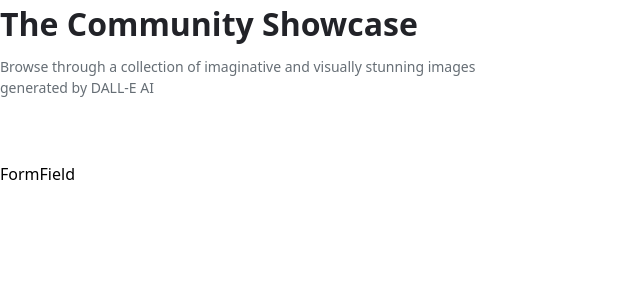
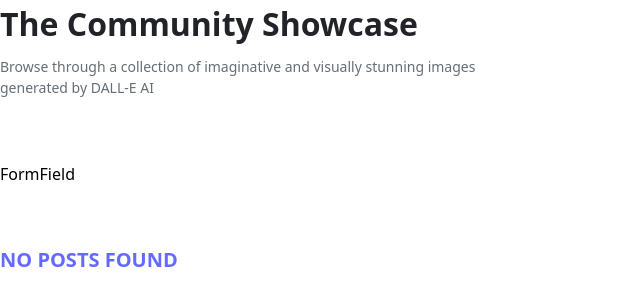
Before and after one commit to ting11222001/AI-Image-Generation-App, a Next.js app: page /Content in a window 1280 px wide. Shown: the top 306 px of the page, without its empty margins (0-640 px from the left). Built offline with nearby package versions, Linux system fonts and the light colour scheme.

Commit message:
feat: 🎸 create search results layout

```diff
--- a/pages/Content.tsx
+++ b/pages/Content.tsx
@@ -3,7 +3,30 @@
 import Loader from "@/components/Loader";
 import Card from "@/components/Card";
 
-type Props = {}
+type Props = {
+  data?: Array<any>;
+  title?: string;
+}
+
+const RenderCards = ({ data, title }: Props) => {
+  if (data && data.length > 0) {
+    return (
+      <>
+        {data.map((post) => {
+          <Card
+            key={post._id}
+            {...post}
+          />
+        })}
+      </>
+    )
+  }
+  return (
+    <>
+      <h2 className="mt-5 font-bold text-[#6469ff] text-xl uppercase">{title}</h2>
+    </>
+  )
+}
 
 const Content = (props: Props) => {
   const [loading, setLoading] = useState(false);
@@ -28,6 +51,20 @@
             {searchText && (
               <h2 className='font-medium text-[#666e75] text-xl mb-3'>Showing results for <span className='text-[#222328]'>{searchText}</span></h2>
             )}
+
+            <div className='grid lg:grid-cols-4 sm:grid-cols-3 xs:grid-cols-2 grid-cols-1 gap-3'>
+              {searchText ? (
+                <RenderCards
+                  data={[]}
+                  title="No search results found"
+                />
+              ) : (
+                <RenderCards
+                  data={[]}
+                  title="No posts found"
+                />
+              )}
+            </div>
           </>
         )}
       </div>
```
